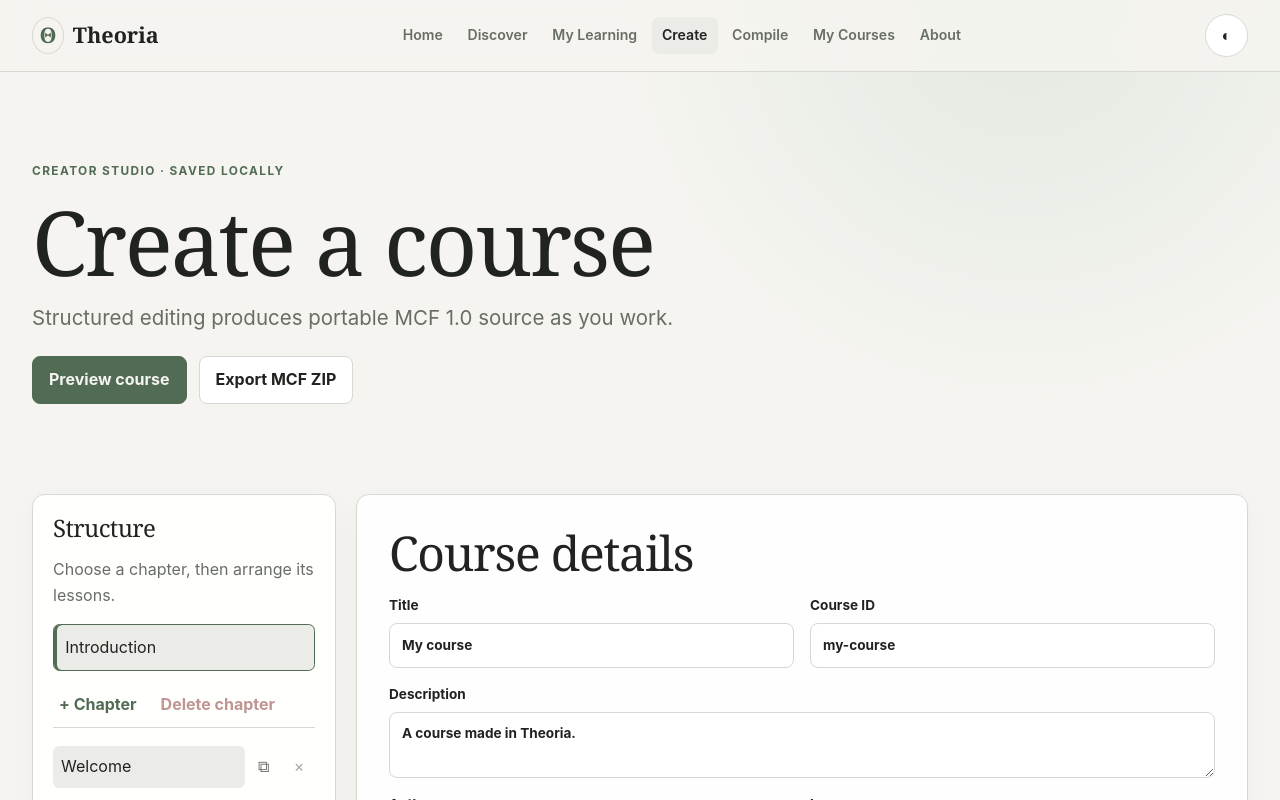
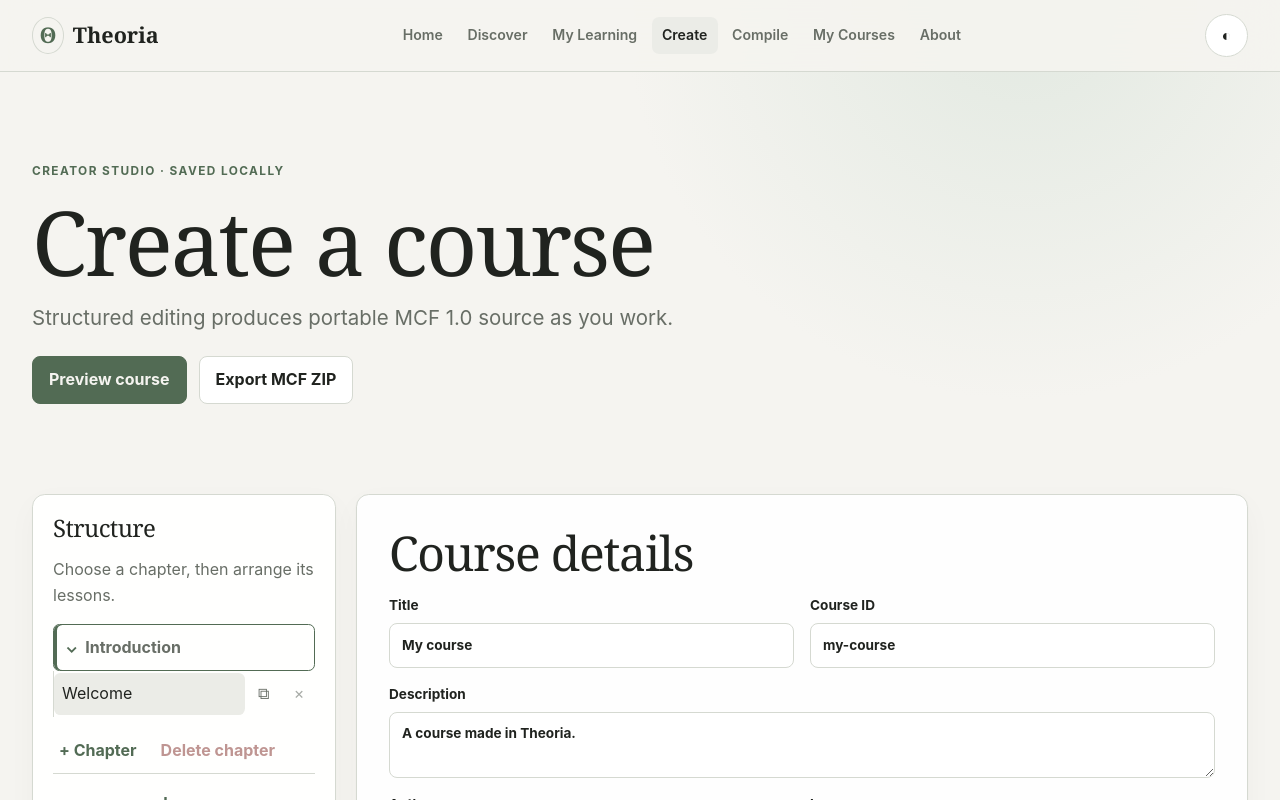
Before and after one commit to apv022/theoria-core, a React (Vite) app: page /create in a window 1280 px wide. Shown: the top 800 px of the page. Built offline with nearby package versions, Linux system fonts and the light colour scheme.

Commit message:
fix: show creator structure as a tree

```diff
--- a/src/pages/CreatePage.tsx
+++ b/src/pages/CreatePage.tsx
@@ -122,11 +122,13 @@ export default function CreatePage() {
     );
     setLessonIndex(chapter.lessons.length);
   };
-  const deleteLesson = (index: number) => {
-    if (chapter.lessons.length <= 1) return;
-    if (!window.confirm(`Delete lesson “${chapter.lessons[index]?.title}”?`)) return;
-    editChapter((next) => next.lessons.splice(index, 1));
-    setLessonIndex((current) => Math.min(current, chapter.lessons.length - 2));
+  const deleteLesson = (chapterAt: number, index: number) => {
+    const selectedChapter = draft.chapters[chapterAt]!;
+    if (selectedChapter.lessons.length <= 1) return;
+    if (!window.confirm(`Delete lesson “${selectedChapter.lessons[index]?.title}”?`)) return;
+    edit((next) => next.chapters[chapterAt]!.lessons.splice(index, 1));
+    if (chapterAt === chapterIndex)
+      setLessonIndex((current) => Math.min(current, selectedChapter.lessons.length - 2));
   };
   const deleteChapter = (index: number) => {
     if (draft.chapters.length <= 1) return;
@@ -136,22 +138,24 @@ export default function CreatePage() {
       setLessonIndex(0);
     }
   };
-  const duplicateLesson = (index: number) => {
-    const original = chapter.lessons[index]!;
+  const duplicateLesson = (chapterAt: number, index: number) => {
+    const selectedChapter = draft.chapters[chapterAt]!;
+    const original = selectedChapter.lessons[index]!;
     const id = uniqueId(
       `${original.id}-copy`,
-      chapter.lessons.map((item) => item.id),
+      selectedChapter.lessons.map((item) => item.id),
     );
-    editChapter((next) => {
+    edit((next) => {
+      const target = next.chapters[chapterAt]!;
       const copy = clone(original);
       copy.id = id;
       copy.title += " copy";
       copy.activities.forEach((activity, activityIndex) => {
         activity.id = `${id}-${activity.type}-${activityIndex + 1}`;
       });
-      next.lessons.splice(index + 1, 0, copy);
+      target.lessons.splice(index + 1, 0, copy);
     });
-    setLessonIndex(index + 1);
+    if (chapterAt === chapterIndex) setLessonIndex(index + 1);
   };
   const addActivity = (type: ActivityType) =>
     editLesson((next) =>
@@ -233,18 +237,73 @@ export default function CreatePage() {
         <aside className="studio-outline card">
           <h2>Structure</h2>
           <p className="muted">Choose a chapter, then arrange its lessons.</p>
-          <div className="chapter-tabs">
-            {draft.chapters.map((item, index) => (
+          <div className="structure-tree" role="tree" aria-label="Course structure">
+            {draft.chapters.map((item, chapterAt) => (
+              <div className="tree-chapter" key={item.id}>
                 <button
-                className={index === chapterIndex ? "current" : ""}
-                key={item.id}
+                  className={`tree-chapter-button ${chapterAt === chapterIndex ? "current" : ""}`}
+                  role="treeitem"
+                  aria-expanded="true"
                   onClick={() => {
-                  setChapterIndex(index);
+                    setChapterIndex(chapterAt);
                     setLessonIndex(0);
                   }}
                 >
-                {item.title}
+                  <span aria-hidden="true">⌄</span>
+                  <span>{item.title}</span>
                 </button>
+                <ol role="group">
+                  {item.lessons.map((lessonItem, index) => (
+                    <li
+                      draggable={chapterAt === chapterIndex}
+                      onDragStart={() => chapterAt === chapterIndex && setDragged(index)}
+                      onDragOver={(event) => event.preventDefault()}
+                      onDrop={() => {
+                        if (
+                          chapterAt !== chapterIndex ||
+                          dragged === undefined ||
+                          dragged === index
+                        )
+                          return;
+                        editChapter((next) => {
+                          const [moved] = next.lessons.splice(dragged, 1);
+                          next.lessons.splice(index, 0, moved!);
+                        });
+                        setLessonIndex(index);
+                        setDragged(undefined);
+                      }}
+                      key={lessonItem.id}
+                    >
+                      <button
+                        className={
+                          chapterAt === chapterIndex && index === lessonIndex ? "current" : ""
+                        }
+                        role="treeitem"
+                        onClick={() => {
+                          setChapterIndex(chapterAt);
+                          setLessonIndex(index);
+                        }}
+                      >
+                        {lessonItem.title}
+                      </button>
+                      <button
+                        aria-label={`Duplicate ${lessonItem.title}`}
+                        onClick={() => duplicateLesson(chapterAt, index)}
+                      >
+                        ⧉
+                      </button>
+                      <button
+                        className="danger"
+                        aria-label={`Delete ${lessonItem.title}`}
+                        disabled={item.lessons.length <= 1}
+                        onClick={() => deleteLesson(chapterAt, index)}
+                      >
+                        ×
+                      </button>
+                    </li>
+                  ))}
+                </ol>
+              </div>
             ))}
           </div>
           <div className="structure-actions">
@@ -259,46 +318,6 @@ export default function CreatePage() {
               Delete chapter
             </button>
           </div>
-          <ol>
-            {chapter.lessons.map((item, index) => (
-              <li
-                draggable
-                onDragStart={() => setDragged(index)}
-                onDragOver={(event) => event.preventDefault()}
-                onDrop={() => {
-                  if (dragged === undefined || dragged === index) return;
-                  editChapter((next) => {
-                    const [moved] = next.lessons.splice(dragged, 1);
-                    next.lessons.splice(index, 0, moved!);
-                  });
-                  setLessonIndex(index);
-                  setDragged(undefined);
-                }}
-                key={item.id}
-              >
-                <button
-                  className={index === lessonIndex ? "current" : ""}
-                  onClick={() => setLessonIndex(index)}
-                >
-                  {item.title}
-                </button>
-                <button
-                  aria-label={`Duplicate ${item.title}`}
-                  onClick={() => duplicateLesson(index)}
-                >
-                  ⧉
-                </button>
-                <button
-                  className="danger"
-                  aria-label={`Delete ${item.title}`}
-                  disabled={chapter.lessons.length <= 1}
-                  onClick={() => deleteLesson(index)}
-                >
-                  ×
-                </button>
-              </li>
-            ))}
-          </ol>
           <button className="text-button" onClick={addLesson}>
             + Lesson
           </button>
--- a/src/styles.css
+++ b/src/styles.css
@@ -618,13 +618,18 @@ textarea {
 .studio-outline h2 {
   font-size: 1.5rem;
 }
-.chapter-tabs {
+.structure-tree {
   display: grid;
-  gap: 0.35rem;
-  max-height: 14rem;
+  gap: 0.45rem;
+  max-height: 28rem;
   overflow: auto;
 }
-.chapter-tabs button,
+.tree-chapter > ol {
+  margin-left: 0.75rem;
+  padding-left: 0.5rem;
+  border-left: 1px solid var(--border);
+}
+.tree-chapter-button,
 .studio-outline li button {
   border: 0;
   border-radius: 0.4rem;
@@ -632,20 +637,39 @@ textarea {
   color: var(--muted);
   cursor: pointer;
 }
+.tree-chapter-button {
+  display: flex;
+  width: 100%;
+  align-items: center;
+  gap: 0.45rem;
+  padding: 0.6rem 0.7rem;
+  border: 1px solid transparent;
+  text-align: left;
+  font-weight: 700;
+}
+.tree-chapter-button > span:first-child {
+  color: var(--sage);
+  font-size: 1rem;
+}
+.tree-chapter-button > span:last-child {
+  min-width: 0;
+  overflow: hidden;
+  text-overflow: ellipsis;
+  white-space: nowrap;
+}
+.tree-chapter-button.current {
+  border-color: var(--sage);
+  box-shadow: inset 3px 0 var(--sage);
+}
 .chapter-tabs button {
   width: 100%;
   padding: 0.6rem 0.7rem;
   border: 1px solid transparent;
   text-align: left;
 }
-.chapter-tabs button.current,
 .studio-outline li button.current {
   background: var(--soft);
   color: var(--text);
-}
-.chapter-tabs button.current {
-  border-color: var(--sage);
-  box-shadow: inset 3px 0 var(--sage);
 }
 .structure-actions {
   display: flex;
```
Lines whose indentation alone changed are shown as unchanged.
